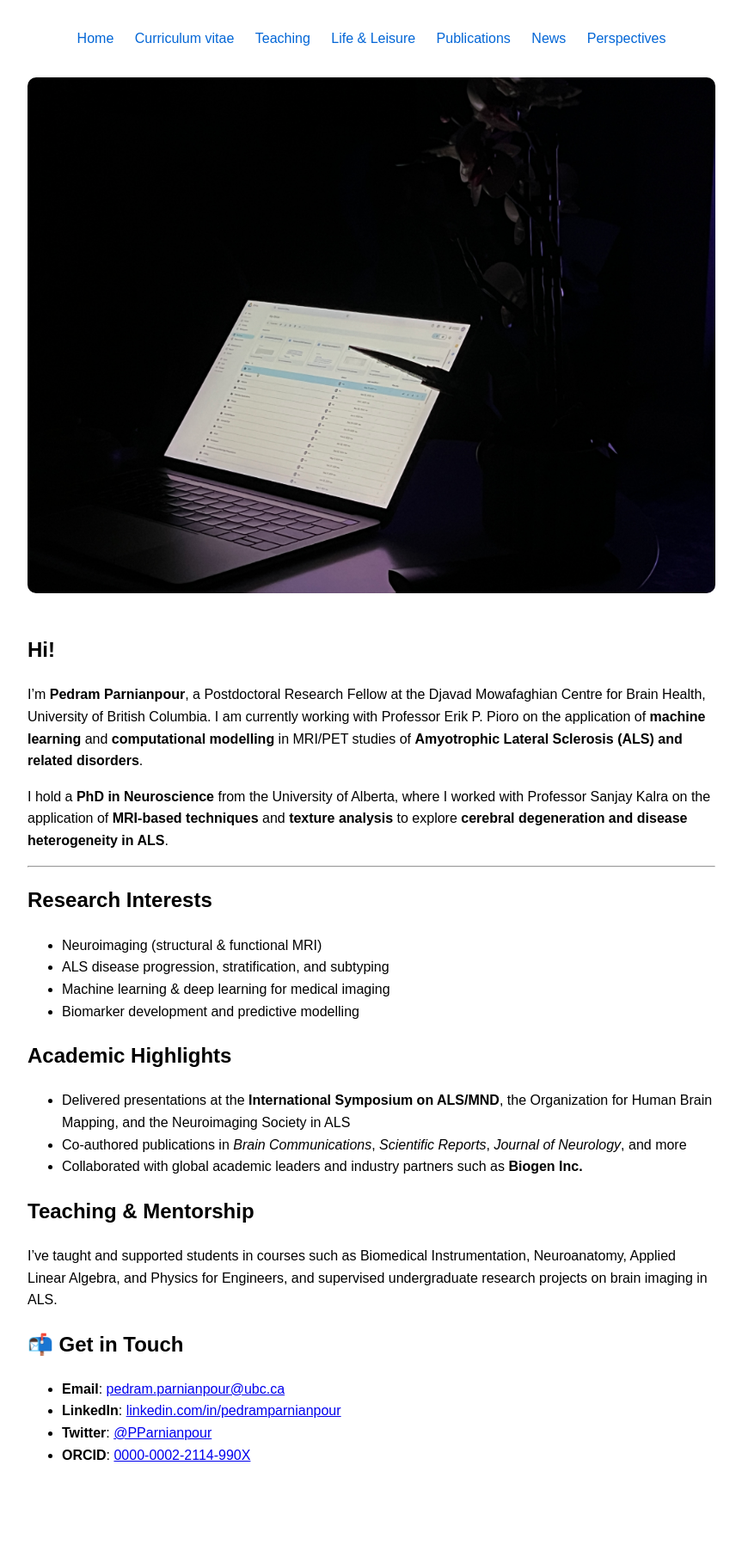
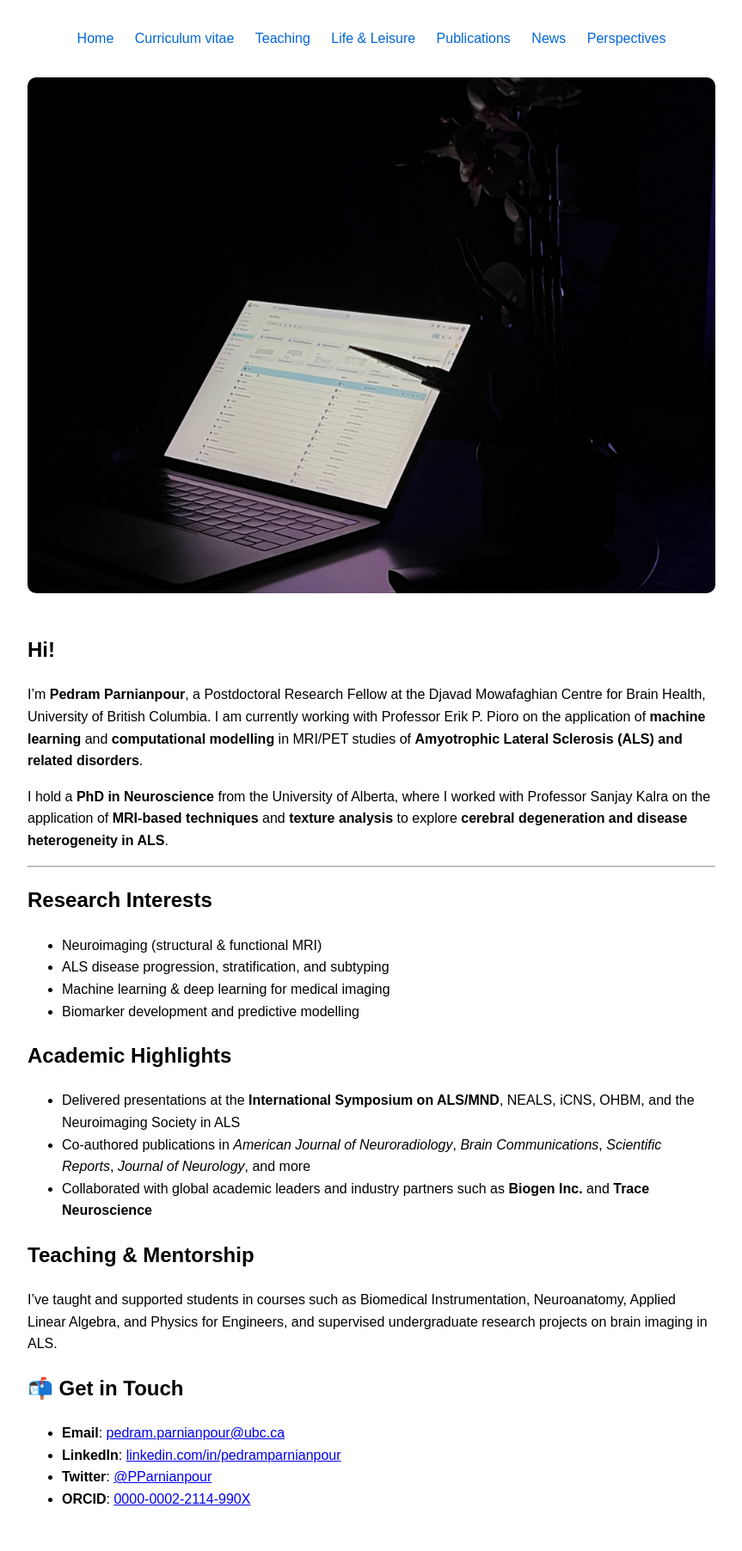
Before and after one commit to Pedram-Parnianpour/pedram-parnianpour.github.io, a Jekyll site: the page built from index.md, in a window 1280 px wide. Shown: the whole page at 86% size, without its empty margins (208-1071 px from the left). Built offline with Jekyll 4.4.1, drawn with Linux system fonts in a browser that asks for light colours; before the commit the page ends 1753 px from its top, so only the background shows below that.

Commit message:
Revise academic highlights in index.md
Updated academic highlights with additional conferences and publications.

```diff
--- a/index.md
+++ b/index.md
@@ -22,9 +22,9 @@ I hold a **PhD in Neuroscience** from the University of Alberta, where I worked
 
 ## Academic Highlights
 
-- Delivered presentations at the **International Symposium on ALS/MND**, the Organization for Human Brain Mapping, and the Neuroimaging Society in ALS
-- Co-authored publications in *Brain Communications*, *Scientific Reports*, *Journal of Neurology*, and more
-- Collaborated with global academic leaders and industry partners such as **Biogen Inc.**
+- Delivered presentations at the **International Symposium on ALS/MND**, NEALS, iCNS, OHBM, and the Neuroimaging Society in ALS
+- Co-authored publications in *American Journal of Neuroradiology*, *Brain Communications*, *Scientific Reports*, *Journal of Neurology*, and more
+- Collaborated with global academic leaders and industry partners such as **Biogen Inc.** and **Trace Neuroscience**
 
 ## Teaching & Mentorship
 
```
